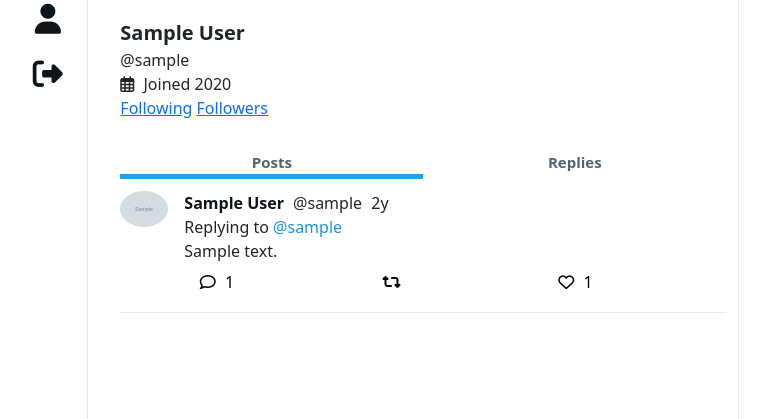
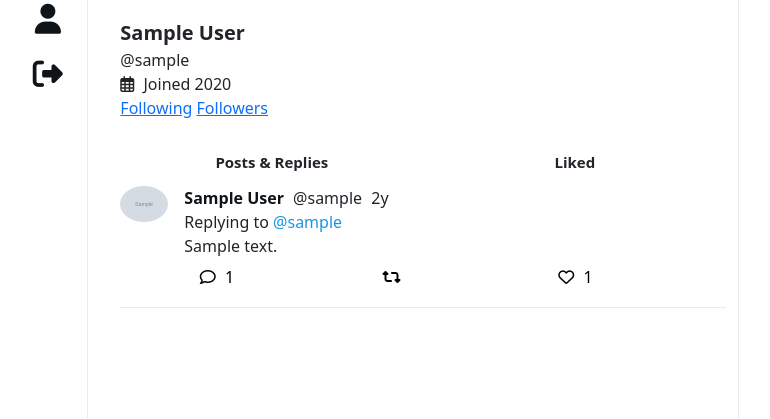
Before and after one commit to amulagrawal02/twitter_clone, a Node server app: page /profile in a window 1280 px wide. Shown: the part 281-700 px from the top of the page, without its empty margins (118-888 px from the left). Run offline with Node 20, Linux system fonts and the light colour scheme; the visitor is signed in with stand-in values (Sample User, id 1); tables that the repository leaves empty hold one stand-in row (values such as "Sample post"); grey boxes marked "Sample" are stand-in pictures; some libraries are stand-ins or nearby versions.

Commit message:
adding liked Post
Signed-off-by: Amul Agrawal <amulagrawal32@gmail.com>

```diff
--- a/public/js/profile.js
+++ b/public/js/profile.js
@@ -13,3 +13,19 @@ async function loadPost() {
     $(".userPostCnt").prepend(`<li>${Html}</li>`);
   }
 }
+
+$("#Liked").click(async (e) => {
+  console.log("Clicked");
+  console.log($(e.target).attr());
+  $(".userPostCnt").empty();
+  const profileData = await axios.get(`/profile/Liked/${profileId}`);
+  const likedPost = profileData.data.likedPost;
+
+  for (let post of likedPost) {
+    console.log(post);
+    const postData = await axios.get(`/api/post/${post}`);
+    timestamp = timeDifference(new Date(), new Date(postData.data.createdAt));
+    const Html = await postHtml(postData.data);
+    $(".userPostCnt").prepend(`<li>${Html}</li>`);
+  }
+});
--- a/routes/profileRouter.js
+++ b/routes/profileRouter.js
@@ -8,6 +8,7 @@ router.get("/profile", isLoggedIn, (req, res) => {
     user: req.user,
     displayName: req.user.firstName + " " + req.user.lastName,
   };
+  console.log(payLoad);
 
   res.render("./partials/profile.ejs", { payLoad });
 });
@@ -22,4 +23,9 @@ router.get("/profile/:userName", isLoggedIn, async (req, res) => {
   res.render("./partials/profile.ejs", { payLoad });
 });
 
+router.get("/profile/Liked/:profileId", isLoggedIn, async (req, res) => {
+  const data = await User.findById(req.params.profileId);
+  res.status(200).json(data);
+});
+
 module.exports = router;
--- a/views/partials/profile.ejs
+++ b/views/partials/profile.ejs
@@ -36,11 +36,11 @@
                             <a href="/">Followers</a>
                         </div>
                         <div class="postHeader fw-bold">
-                            <div class="tab active" style=" width: 50%; text-align: center;">
-                                <a href="/profile/<%=payLoad.user.username%>">Posts</a>
+                            <div class="tab  " style=" width: 50%; text-align: center;">
+                                <a>Posts & Replies</a>
                             </div>
-                            <div class="tab" style="width: 50%; text-align: center;">
-                                <a href="/">Replies</a>
+                            <div id="Liked" class="tab" style="width: 50%; text-align: center;">
+                                <a>Liked</a>
                             </div>
 
                         </div>
```
